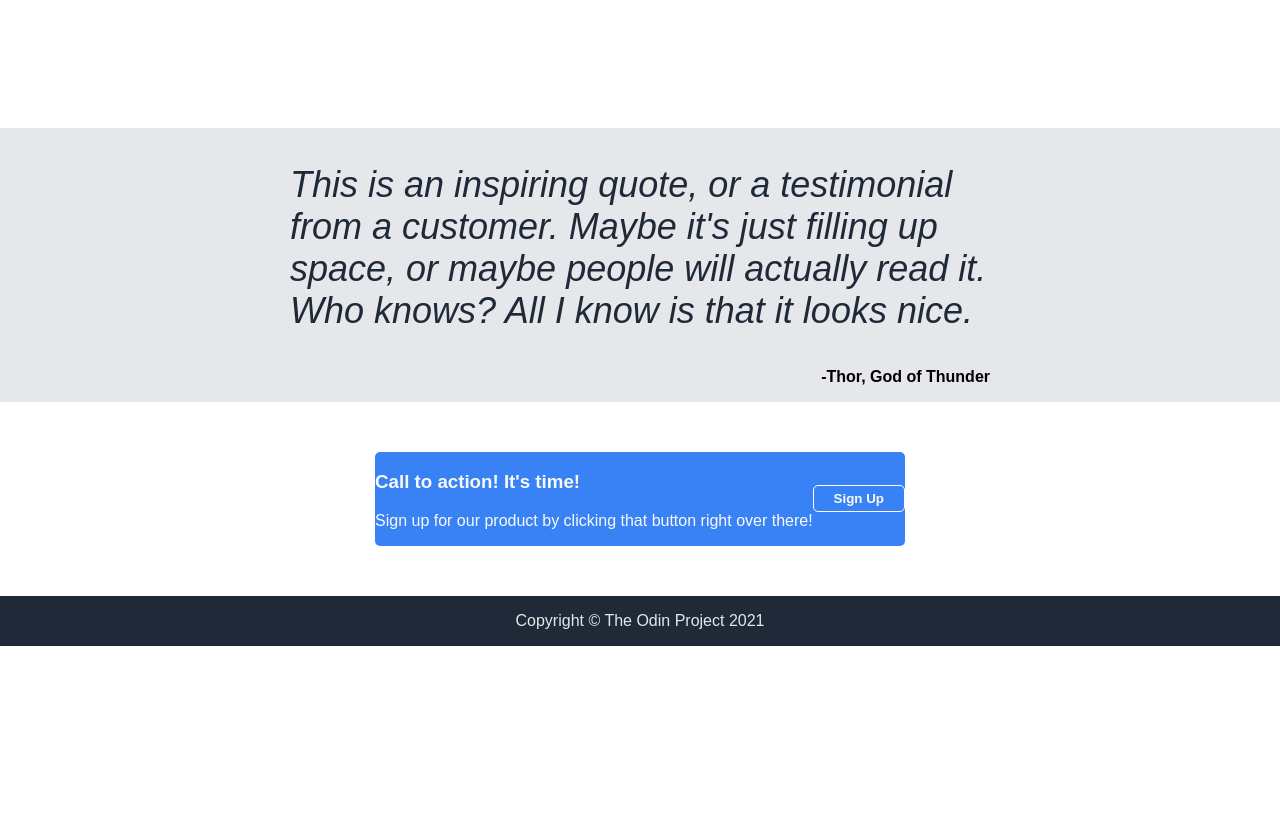
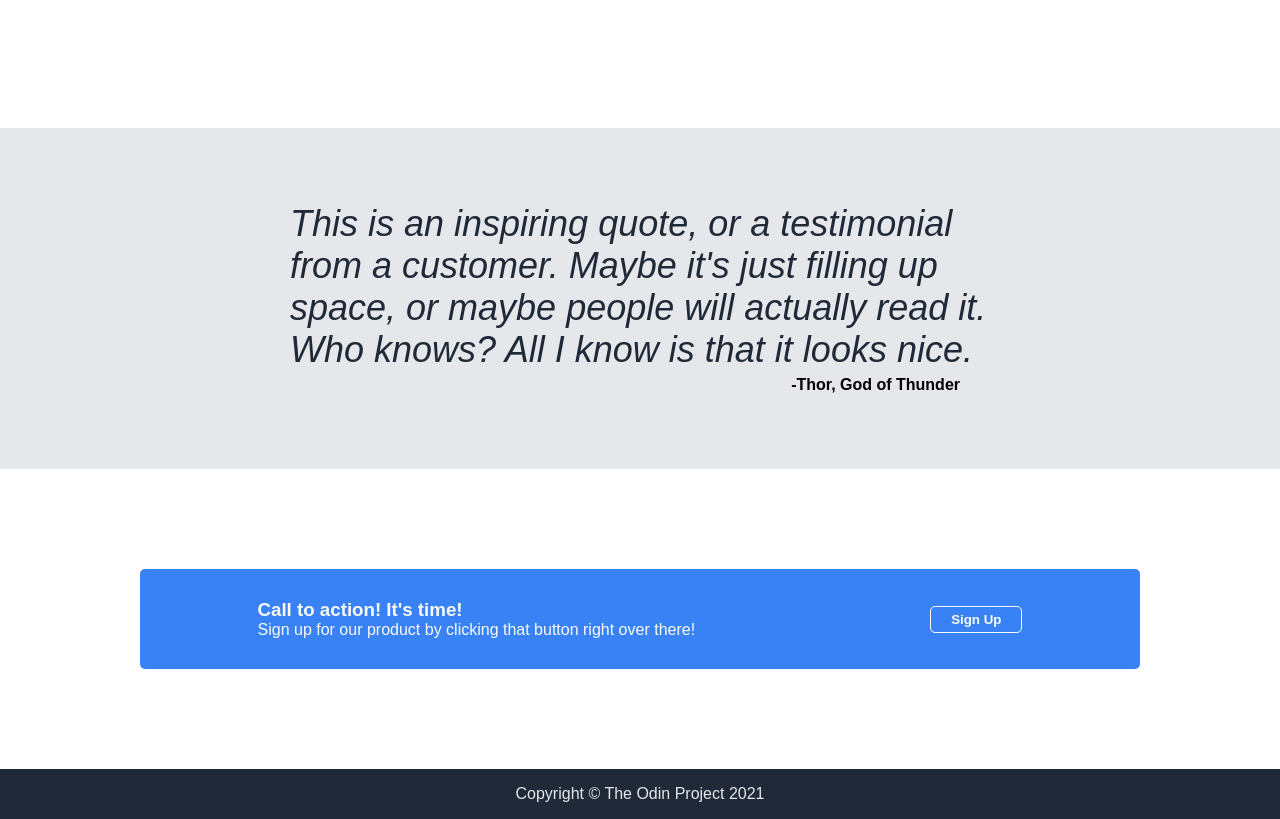
Before and after one commit to MattShrode/odin-landing-page, a plain HTML site: page index.html in a window 1280 px wide. Shown: the part 920-1739 px from the top of the page. Before the commit the page ends 1566 px from the top, so only its background shows below. Drawn offline with Linux system fonts and the light colour scheme.

Commit message:
Quote and Action Spacing
Modify the margins and paddings of the quote and action blocks
to acheive desired output.

```diff
--- a/style.css
+++ b/style.css
@@ -170,17 +170,23 @@ a:link, a:visited, a:hover, a:active {
 
 .quote-container {
     max-width: 700px;
+    padding: 75px;
 }
 
 .quote-text {
     font-size: 36px;
     font-style: italic;
     color: #1F2937;
+
+    margin: 0;
+    padding: 0;
 }
 
 .quote-author {
     font-weight: 900;
     text-align: end;
+    padding: 5px 30px 0 0;
+    margin: 0;
 }
 
 /* Call-to-Action Block */
@@ -192,6 +198,9 @@ a:link, a:visited, a:hover, a:active {
 .action-container {
     background-color: #3882F6;
 
+    width: 1000px;
+    margin: 50px 100px;
+    padding: 30px 0;
     border-radius: 5px;
 
     display: flex;
@@ -200,10 +209,16 @@ a:link, a:visited, a:hover, a:active {
 
 .action-header {
     color: #F9FAF8;
+
+    margin: 0;
+    padding: 0;
 }
 
 .action-text {
     color: #F9FAF8;
+
+    margin: 0;
+    padding: 0;
 }
 
 .button-container {
```
